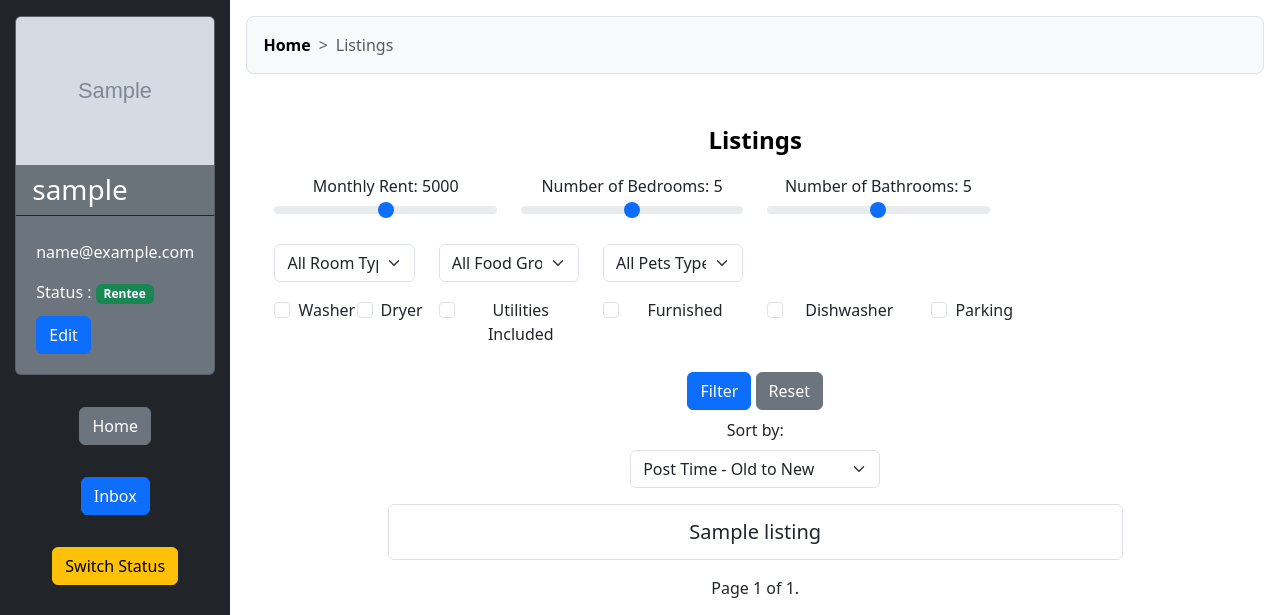
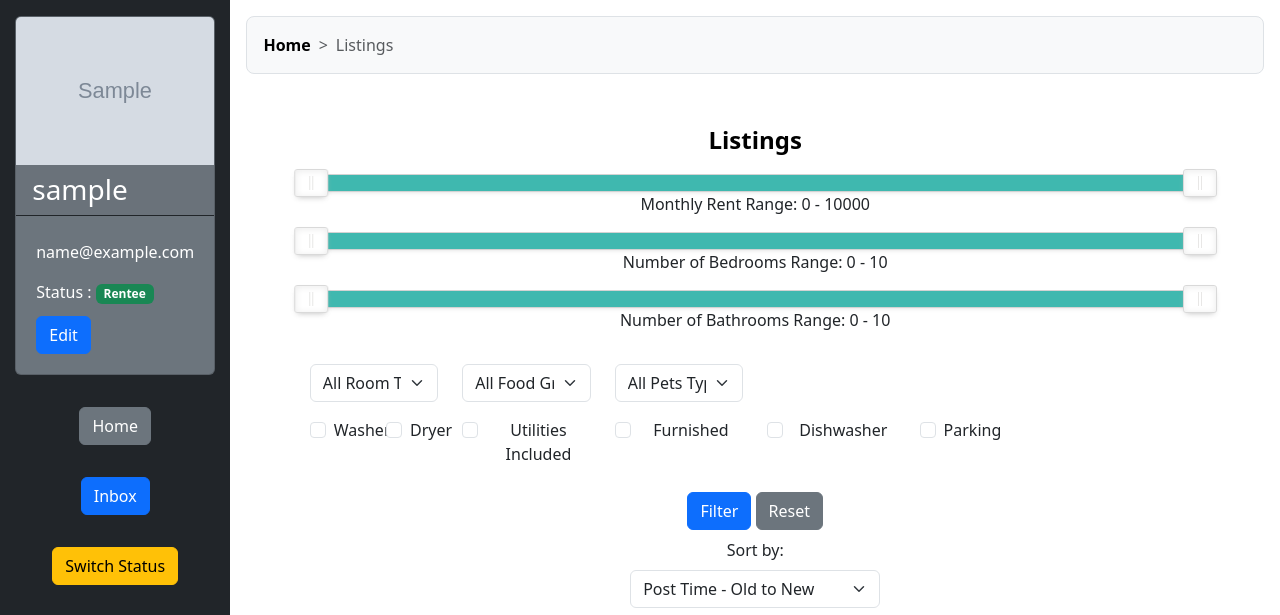
Before and after one commit to gcivil-nyu-org/Wednesday-Fall2023-Team-4, a Django app: page /rrapp/rentee/listings/ in a window 1280 px wide. Shown: the top 615 px of the page. Run offline with Django 5.2, Linux system fonts and the light colour scheme; a user stored in the database is signed in; tables that the repository leaves empty hold one stand-in row (values such as "Sample post"); grey boxes marked "Sample" are stand-in pictures; parts of the project's set-up code (start-up, migrations or seed data) failed here and were passed over; some libraries are stand-ins or nearby versions.

Commit message:
Dual Slider changes

```diff
--- a/rrapp/templates/rrapp/rentee_listings.html
+++ b/rrapp/templates/rrapp/rentee_listings.html
@@ -7,6 +7,12 @@
         {% load static %}
         <link rel="stylesheet" href="{% static 'rrapp/common.css' %}">
         <script src="https://maps.googleapis.com/maps/api/js?key=AIzaSyC4J7XIaU4AfV9ig7w8_VTaREoojNxhZx0&callback=initMap" async defer></script>
+        <!-- Add noUiSlider CSS -->
+        <link href="https://cdn.jsdelivr.net/npm/nouislider/distribute/nouislider.min.css" rel="stylesheet">
+
+        <!-- Add noUiSlider JavaScript -->
+        <script src="https://cdn.jsdelivr.net/npm/nouislider/distribute/nouislider.min.js"></script>
+
         <!-- Script for Google Maps -->
         <script>
             function initMap() {
@@ -148,23 +154,23 @@
                         <form method="get" action="{% url 'rrapp:rentee_listings' %}">
                             <div class="mb-3 row">
                                 <!-- Monthly Rent Filter -->
-                                <div class="col-md-3">
-                                    <label for="filter-monthly_rent">Monthly Rent: <span id="monthly_rent_value"></span></label>
-                                    <input type="range" class="form-range" min="0" max="10000" id="filter-monthly_rent" name="monthly_rent" value="{{ request.GET.monthly_rent }}" oninput="document.getElementById('monthly_rent_value').textContent = this.value">
-                                </div>
+                                <div id="monthly_rent_slider"></div>
+                                <input type="hidden" id="monthly_rent_min" name="monthly_rent_min" value="{{ request.GET.monthly_rent_min }}">
+                                <input type="hidden" id="monthly_rent_max" name="monthly_rent_max" value="{{ request.GET.monthly_rent_max }}">
+                                <p>Monthly Rent Range: <span id="monthly_rent_range"></span></p>
 
-                                <!-- Number of Bedrooms Slider -->
-                                <div class="col-md-3">
-                                    <label for="filter-number_of_bedrooms">Number of Bedrooms: <span id="number_of_bedrooms_value"></span></label>
-                                    <input type="range" class="form-range" min="0" max="10" id="filter-number_of_bedrooms" name="number_of_bedrooms" value="{{ request.GET.number_of_bedrooms }}" oninput="document.getElementById('number_of_bedrooms_value').textContent = this.value">
-                                </div>
+
+                                <!-- Number of Bedrooms Filter -->
+                                <div id="number_of_bedrooms_slider"></div>
+                                <input type="hidden" id="number_of_bedrooms_min" name="number_of_bedrooms_min" value="{{ request.GET.number_of_bedrooms_min }}">
+                                <input type="hidden" id="number_of_bedrooms_max" name="number_of_bedrooms_max" value="{{ request.GET.number_of_bedrooms_max }}">
+                                <p>Number of Bedrooms Range: <span id="number_of_bedrooms_range"></span></p>
 
                                 <!-- Number of Bathrooms Slider -->
-                                <div class="col-md-3">
-                                    <label for="filter-number_of_bathrooms">Number of Bathrooms: <span id="number_of_bathrooms_value"></span></label>
-                                    <input type="range" class="form-range" min="0" max="10" id="filter-number_of_bathrooms" name="number_of_bathrooms" value="{{ request.GET.number_of_bathrooms }}" oninput="document.getElementById('number_of_bathrooms_value').textContent = this.value">
-                                </div>
-
+                                <div id="number_of_bathrooms_slider"></div>
+                                <input type="hidden" id="number_of_bathrooms_min" name="number_of_bathrooms_min" value="{{ request.GET.number_of_bathrooms_min }}">
+                                <input type="hidden" id="number_of_bathrooms_max" name="number_of_bathrooms_max" value="{{ request.GET.number_of_bathrooms_max }}">
+                                <p>Number of Bathrooms Range: <span id="number_of_bathrooms_range"></span></p>
                             </div>
 
                             <div class="mb-3 row">
@@ -326,12 +332,30 @@
             }
             function resetFilters() {
         // Get existing filter parameters
-                var queryParams = new URLSearchParams(window.location.search);
+                var defaultMinRent = 0, defaultMaxRent = 10000;
+                var defaultMinBedrooms = 0, defaultMaxBedrooms = 10;
+                var defaultMinBathrooms = 0, defaultMaxBathrooms = 10;
 
-                // Remove all filter parameters
-                queryParams.delete('monthly_rent');
-                queryParams.delete('number_of_bedrooms');
-                queryParams.delete('number_of_bathrooms');
+                if (monthly_rent_slider.noUiSlider) {
+                    monthly_rent_slider.noUiSlider.set([defaultMinRent, defaultMaxRent]);
+                }
+                if (number_of_bedrooms_slider.noUiSlider) {
+                    number_of_bedrooms_slider.noUiSlider.set([defaultMinBedrooms, defaultMaxBedrooms]);
+                }
+                if (number_of_bathrooms_slider.noUiSlider) {
+                    number_of_bathrooms_slider.noUiSlider.set([defaultMinBathrooms, defaultMaxBathrooms]);
+                }
+
+                // Get existing filter parameters
+                var queryParams = new URLSearchParams();
+
+                // Update the query parameters with default slider values
+                queryParams.set('monthly_rent_min', defaultMinRent);
+                queryParams.set('monthly_rent_max', defaultMaxRent);
+                queryParams.set('number_of_bedrooms_min', defaultMinBedrooms);
+                queryParams.set('number_of_bedrooms_max', defaultMaxBedrooms);
+                queryParams.set('number_of_bathrooms_min', defaultMinBathrooms);
+                queryParams.set('number_of_bathrooms_max', defaultMaxBathrooms);
                 queryParams.delete('washer');
                 queryParams.delete('dryer');
                 queryParams.delete('utilities_included');
@@ -349,10 +373,70 @@
         </script>
         <script>
             window.onload = function() {
-                document.getElementById('monthly_rent_value').textContent = document.getElementById('filter-monthly_rent').value;
-                document.getElementById('number_of_bedrooms_value').textContent = document.getElementById('filter-number_of_bedrooms').value;
-                document.getElementById('number_of_bathrooms_value').textContent = document.getElementById('filter-number_of_bathrooms').value;
+                var queryParams = new URLSearchParams(window.location.search);
+
+                // Check if the query parameters exist and set the filter values
+                if (queryParams.has('monthly_rent_min')) {
+                    document.getElementById('monthly_rent_min').value = queryParams.get('monthly_rent_min');
+                    // Similarly set the slider position
+                }
+                if (queryParams.has('monthly_rent_max')) {
+                    document.getElementById('monthly_rent_max').value = queryParams.get('monthly_rent_max');
+                    // Similarly set the slider position
+                }
+                if (queryParams.has('number_of_bedrooms_min')) {
+                    document.getElementById('number_of_bedrooms_min').value = queryParams.get('number_of_bedrooms_min');
+                    // And so on...
+                }
+                // Continue for other filters
+                if (queryParams.has('number_of_bedrooms_max')) {
+                    document.getElementById('number_of_bedrooms_max').value = queryParams.get('number_of_bedrooms_max');
+                    // And so on...
+                }
+                if (queryParams.has('number_of_bathrooms_min')) {
+                    document.getElementById('number_of_bathrooms_min').value = queryParams.get('number_of_bathrooms_min');
+                    // And so on...
+                }
+                // Continue for other filters
+                if (queryParams.has('number_of_bathrooms_max')) {
+                    document.getElementById('number_of_bathrooms_max').value = queryParams.get('number_of_bathrooms_max');
+                    // And so on...
+                }
+
+                // Initialize sliders with these values
             };
+        </script>
+        <script>
+            function setupSlider(sliderId, minValueInputId, maxValueInputId, rangeElementId, defaultMinVal, defaultMaxVal) {
+                var minVal = parseInt(document.getElementById(minValueInputId).value) || defaultMinVal;
+                var maxVal = parseInt(document.getElementById(maxValueInputId).value) || defaultMaxVal;
+
+                var slider = document.getElementById(sliderId);
+                noUiSlider.create(slider, {
+                    start: [minVal, maxVal],
+                    connect: true,
+                    range: {
+                        'min': defaultMinVal,
+                        'max': defaultMaxVal
+                    }
+                });
+
+                slider.noUiSlider.on('update', function (values, handle) {
+                    var minValue = parseInt(values[0], 10);
+                    var maxValue = parseInt(values[1], 10);
+
+                    document.getElementById(minValueInputId).value = minValue;
+                    document.getElementById(maxValueInputId).value = maxValue;
+                    document.getElementById(rangeElementId).innerHTML = `${minValue} - ${maxValue}`;
+                });
+            }
+
+            // Initialize sliders with default range and current values
+            setupSlider('monthly_rent_slider', 'monthly_rent_min', 'monthly_rent_max', 'monthly_rent_range', 0, 10000);
+            setupSlider('number_of_bedrooms_slider', 'number_of_bedrooms_min', 'number_of_bedrooms_max', 'number_of_bedrooms_range', 0, 10);
+            setupSlider('number_of_bathrooms_slider', 'number_of_bathrooms_min', 'number_of_bathrooms_max', 'number_of_bathrooms_range', 0, 10);
+            // Similar setup for other sliders
+
         </script>
 
         </div>
--- a/rrapp/views.py
+++ b/rrapp/views.py
@@ -388,18 +388,47 @@ class ListingResultsView(generic.ListView):
         # Apply filters
         filters = Q()
 
-        # Existing filter logic
-        monthly_rent = self.request.GET.get("monthly_rent")
-        if monthly_rent:
-            filters &= Q(monthly_rent__lte=monthly_rent)
+        try:
+            monthly_rent_min = int(self.request.GET.get("monthly_rent_min", "0"))
+            monthly_rent_max = int(self.request.GET.get("monthly_rent_max", "10000"))
+            filters &= Q(
+                monthly_rent__gte=monthly_rent_min, monthly_rent__lte=monthly_rent_max
+            )
+        except ValueError:
+            # Handle error or ignore
+            pass
 
-        number_of_bedrooms = self.request.GET.get("number_of_bedrooms")
-        if number_of_bedrooms:
-            filters &= Q(number_of_bedrooms__lte=number_of_bedrooms)
+        # Convert and apply Number of Bedrooms filter
+        try:
+            number_of_bedrooms_min = int(
+                self.request.GET.get("number_of_bedrooms_min", "0")
+            )
+            number_of_bedrooms_max = int(
+                self.request.GET.get("number_of_bedrooms_max", "10")
+            )
+            filters &= Q(
+                number_of_bedrooms__gte=number_of_bedrooms_min,
+                number_of_bedrooms__lte=number_of_bedrooms_max,
+            )
+        except ValueError:
+            # Handle error or ignore
+            pass
 
-        number_of_bathrooms = self.request.GET.get("number_of_bathrooms")
-        if number_of_bathrooms:
-            filters &= Q(number_of_bathrooms__lte=number_of_bathrooms)
+        # Convert and apply Number of Bathrooms filter
+        try:
+            number_of_bathrooms_min = int(
+                self.request.GET.get("number_of_bathrooms_min", "0")
+            )
+            number_of_bathrooms_max = int(
+                self.request.GET.get("number_of_bathrooms_max", "10")
+            )
+            filters &= Q(
+                number_of_bathrooms__gte=number_of_bathrooms_min,
+                number_of_bathrooms__lte=number_of_bathrooms_max,
+            )
+        except ValueError:
+            # Handle error or ignore
+            pass
 
         washer = self.request.GET.get("washer")
         if washer == "on":
```
